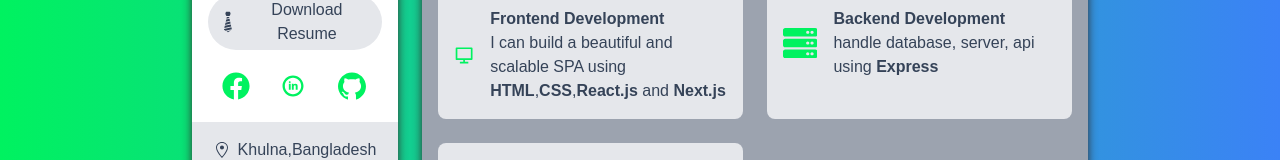
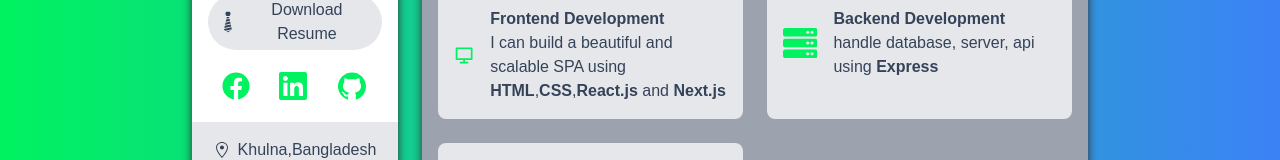
Before and after one commit to muhammadHasnine/portfolio, a Next.js app: page / in a window 1280 px wide. Shown: the part 361-521 px from the top of the page. Built offline with nearby package versions, Linux system fonts and the light colour scheme; a web font is replaced by a local one.

Commit message:
apostopi bug

```diff
--- a/components/Sidebar.tsx
+++ b/components/Sidebar.tsx
@@ -1,7 +1,6 @@
 import {AiFillGithub} from "react-icons/ai"
 import {FaFacebook} from "react-icons/fa"
 import {FaLinkedin} from "react-icons/fa"
-import {TiSocialLinkedinCircular} from 'react-icons/ti'
 import {GiTie} from "react-icons/gi"
 import {GoLocation} from "react-icons/go"
 import {useTheme} from "next-themes"
@@ -24,7 +23,7 @@ const Sidebar = () => {
         {/* Social icons */}
        <div className="flex justify-around w-9/12 mx-auto my-5 text-green md:w-full">
        <a href="https://www.facebook.com/HabinZu/" aria-label="Facebook"><FaFacebook className="h-8 cursor-pointer w-7"/></a>
-        <a href="https://linkedin.com/in/md-hasnine-sheak" aria-label="Telegram"><TiSocialLinkedinCircular className="h-8 cursor-pointer w-7"/></a>
+        <a href="https://linkedin.com/in/md-hasnine-sheak" aria-label="Telegram"><FaLinkedin className="h-8 cursor-pointer w-7"/></a>
         <a href="https://github.com/muhammadHasnine" aria-label="Github"><AiFillGithub className="w-8 h-8 cursor-pointer"/></a>
        </div>
 
--- a/pages/index.tsx
+++ b/pages/index.tsx
@@ -13,7 +13,7 @@ const About= () => {
         </title>
       </Head>
       <h6 className="my-3 font-medium">
-       I&#39;m Hasnine, a MERN Stack web developer with expertise in Next.js. With my diploma in computer engineering and experience in bug fixing and collaborating with teams, I've honed my skills in creating dynamic and responsive web applications that are not only user-friendly but also scalable.
+      I&#39;m Hasnine, a MERN Stack web developer with expertise in Next.js. With my diploma in computer engineering and experience in bug fixing and collaborating with teams, I&#39;ve honed my skills in creating dynamic and responsive web applications that are not only user-friendly but also scalable.
       </h6>
       <div
         className="flex-grow p-4 mt-5 bg-gray-400 dark:bg-black-100"
```
